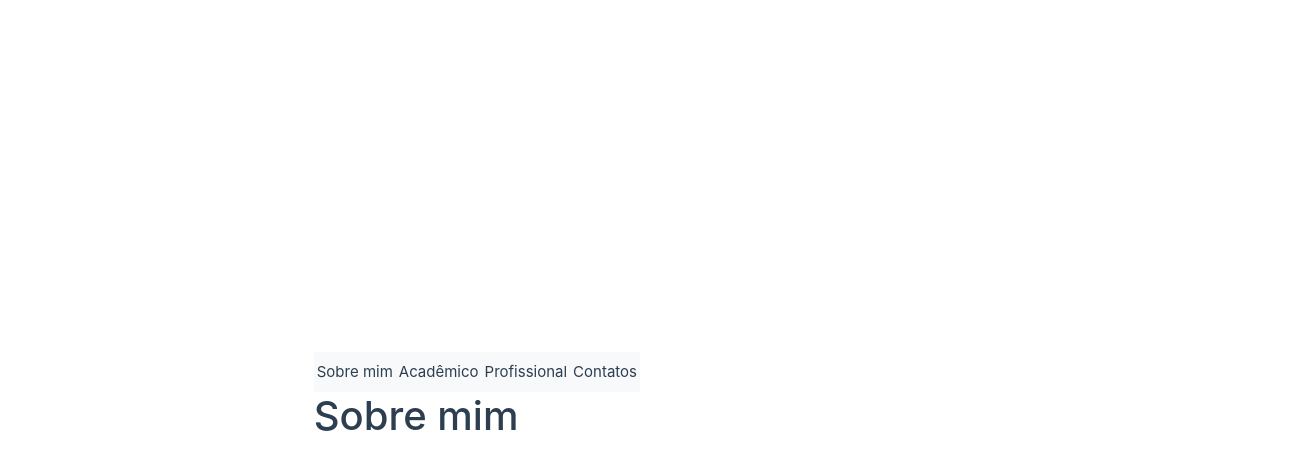
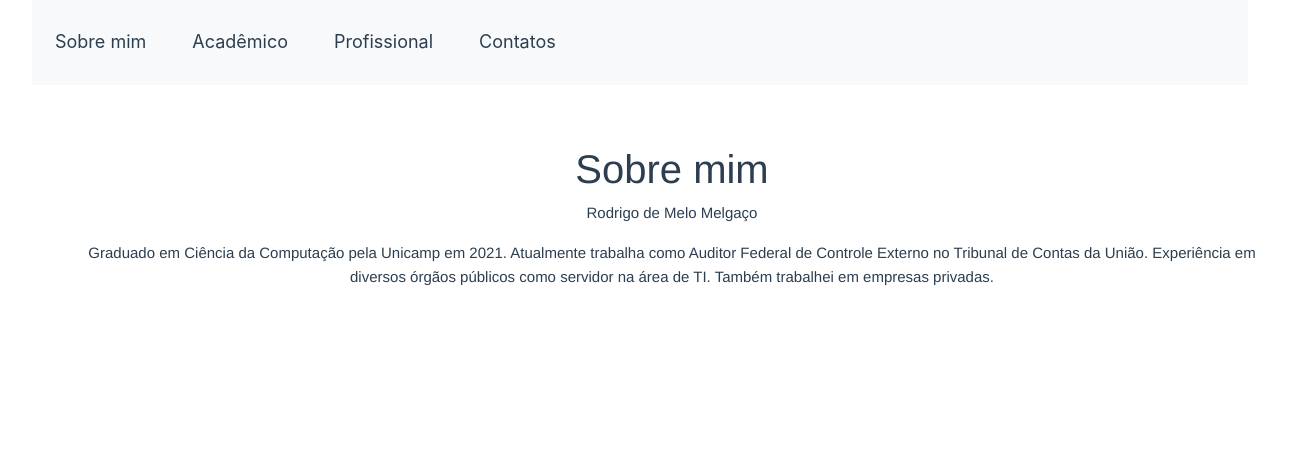
Before and after one commit to rmmelgaco/pos-vue-unidade1, a Vue app: page / in a window 1280 px wide. Shown: the top 470 px of the page, 1312 px wide, since content can reach past the window. Built offline with nearby package versions, Linux system fonts and the light colour scheme.

Commit message:
preenchendo dados menus

```diff
--- a/src/App.vue
+++ b/src/App.vue
@@ -24,17 +24,65 @@ fetch('src/meusDados.json')
 </script>
 
 <template>
-  <main>
-    <nav class="navbar navbar-expand-lg navbar-light bg-light">
-      <ul class='nav'>
-        <li class='nav-item' v-for='(menu, indice) in menus'>
-          <a @click='() => selecionaMenu(indice)'> {{ menu }}</a>
-        </li>
-      </ul>
-    </nav>
+  <header>
+    <div id="nav">
+      <nav class="navbar navbar-expand-lg navbar-light bg-light">
+        <ul class='nav' >
+          <li class='nav-item greetings' v-for='(menu, indice) in menus' :key="`itemMenu${indice}`">
+            <a @click='() => selecionaMenu(indice)'> {{ menu }}</a>
+          </li>
+        </ul>
+      </nav>
+    </div>
+  </header>
+  <main id='app' style="width: 1300px">
     <h1>{{ tituloPagina }}</h1>
+    <section v-show='indiceMenuSelecionado === 0'>
+      <div class='wrapper'>
+        <div >
+          <p>{{ sobreMim.nome }}</p>
+          <p>{{ sobreMim.descricao }}</p>
+        </div>
+      </div>
+    </section>
+    <section v-show='indiceMenuSelecionado === 1'>
+      <div v-for='(dadoAcademico, indice) in sobreMim.dadosAcademicos' :key="`dadoAcademico${indice}`">
+        <div class="card">
+          <div class="card-body">
+            <h5 class="card-title">{{ dadoAcademico.instituicao }}</h5>
+            <p class="card-text">{{ dadoAcademico.curso }}</p>
+            <p class="card-text">{{ dadoAcademico.anoInicio }} - {{ dadoAcademico.anoTermino }}</p>
+          </div>
+        </div>
+        <br/>
+      </div>
+    </section>
+    <section v-show='indiceMenuSelecionado === 2'>
+      <div v-for='(dadoProfissional, indice) in sobreMim.dadosProfissionais' :key="`dadoProfissional${indice}`">
+        <div class="card">
+          <div class="card-body">
+            <h5 class="card-title">{{ dadoProfissional.empresaOrgao }}</h5>
+            <p class="card-text">{{ dadoProfissional.cargo }}</p>
+            <p class="card-text">{{ dadoProfissional.periodo }}</p>
+            <p class="card-text">{{ dadoProfissional.detalhes }}</p>
+          </div>
+        </div>
+        <br/>
+      </div>
+    </section>
+    <section v-show='indiceMenuSelecionado === 3'>
+
+    </section>
   </main>
 </template>
 
 <style scoped>
+#app {
+  font-family: Avenir, Helvetica, Arial, sans-serif;
+  -webkit-font-smoothing: antialiased;
+  -moz-osx-font-smoothing: grayscale;
+  text-align: center;
+  color: #2c3e50;
+  margin-top: 60px;
+}
 </style>
--- a/src/assets/main.css
+++ b/src/assets/main.css
@@ -24,12 +24,14 @@ a,
 @media (min-width: 1024px) {
   body {
     display: flex;
-    place-items: center;
   }
 
   #app {
-    display: grid;
-    grid-template-columns: 1fr 1fr;
     padding: 0 2rem;
   }
 }
+
+.greetings {
+  padding: 20px;
+  font-size: large;
+}
--- a/src/meusDados.json
+++ b/src/meusDados.json
@@ -1,11 +1,11 @@
 {
   "nome": "Rodrigo de Melo Melgaço",
-  "descrição": "Graduado em Ciência da Computação pela Unicamp em 2021. Atualmente trabalha como Auditor Federal de Controle Externo no Tribunal de Contas da União. Experiência em diversos órgãos públicos como servidor na área de TI. Também trabalhei em empresas privadas.",
+  "descricao": "Graduado em Ciência da Computação pela Unicamp em 2021. Atualmente trabalha como Auditor Federal de Controle Externo no Tribunal de Contas da União. Experiência em diversos órgãos públicos como servidor na área de TI. Também trabalhei em empresas privadas.",
   "dadosAcademicos": [
     {
       "instituicao": "Universidade Estadual de Campinas",
       "curso": "Ciência da computação",
-      "anoInício": 1997,
+      "anoInicio": 1997,
       "anoTermino": 2000
     },
     {
@@ -19,19 +19,19 @@
     {
       "empresaOrgao": "Tribunal de Contas da União",
       "cargo": "Auditor Federal de Controle Externo",
-      "período": "2008 - Atual",
+      "periodo": "2008 - Atual",
       "detalhes": "Análise, projeto e desenvolvimento de soluções tecnológicas para o controle externo"
     },
     {
       "empresaOrgao": "Secretaria do Tesouro Nacional",
       "cargo": "Analista de Finanças e Controle",
-      "período": "2007 - 2008",
+      "periodo": "2007 - 2008",
       "detalhes": "Analista de TI, acompanhamento de contratos de desenvolvimento de software"
     },
     {
       "empresaOrgao": "Secretaria de Planejamento e Orçamento",
       "cargo": "Analista de Planejamento e Orçamento",
-      "período": "2006 - 2007",
+      "periodo": "2006 - 2007",
       "detalhes": "Analista de TI, gestão de contratos de software"
     }
   ],
```
Also changed, not shown: 1 other file (tests, documents, lock files or other folders).
